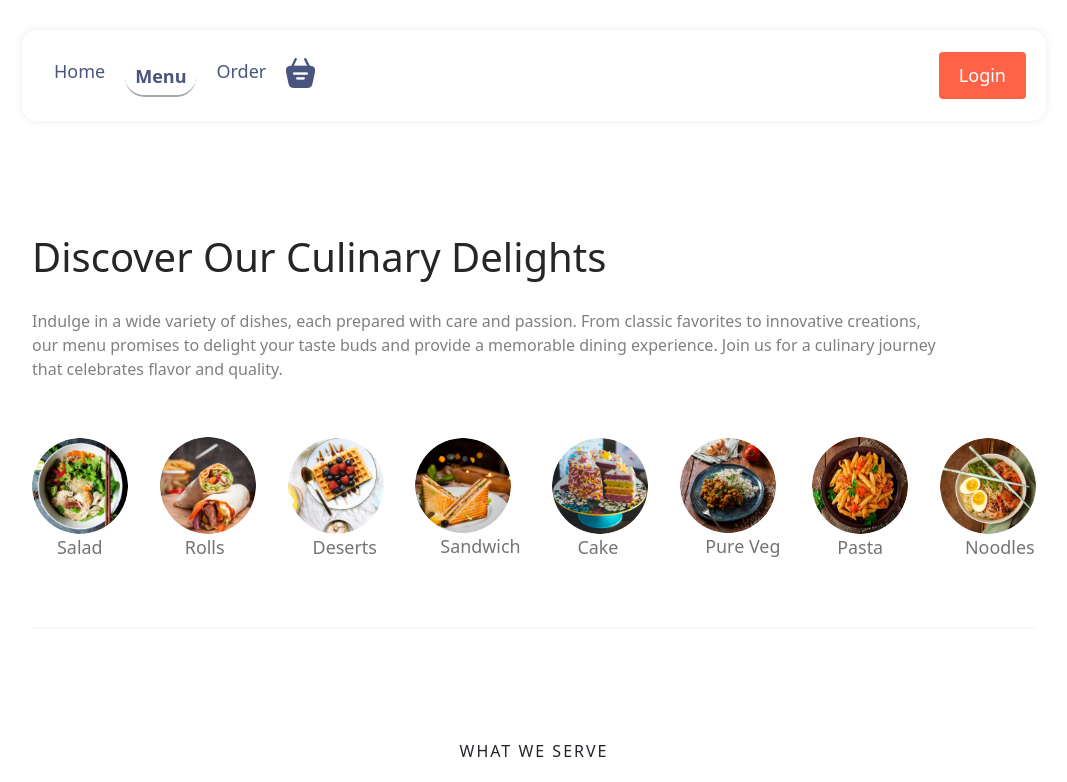
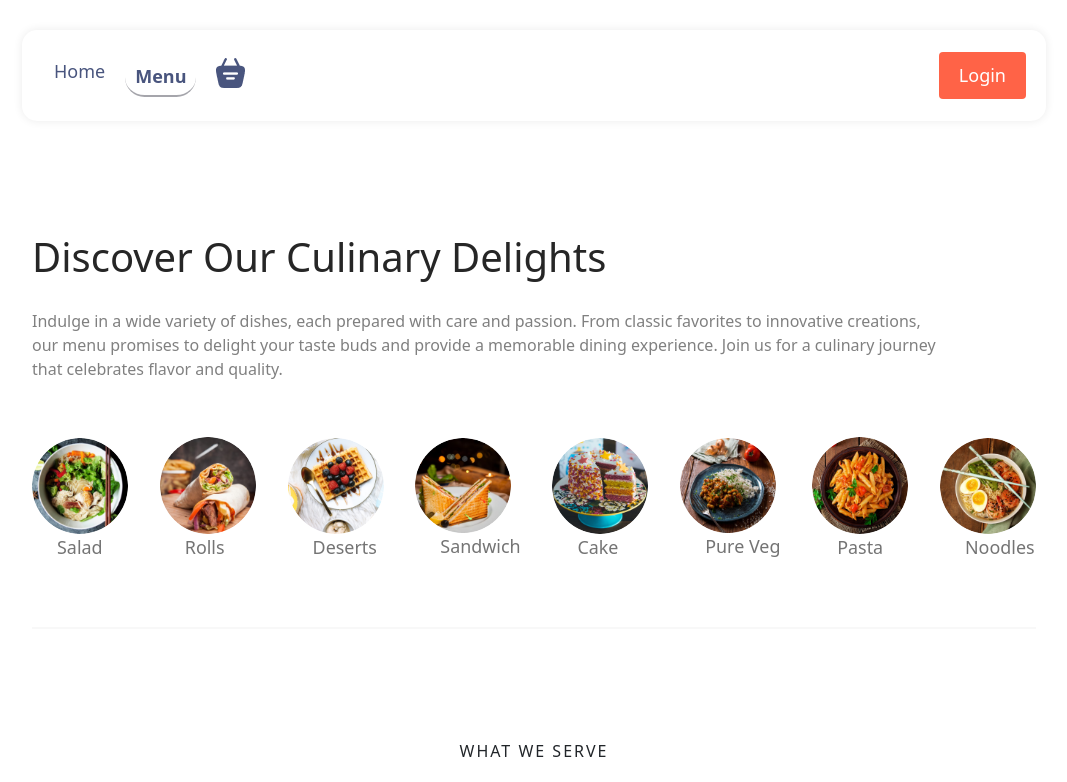
Before and after one commit to ngoctrieunp1/sgu_ktpm2025, a React (Create React App) app in the folder Client/my-app/: page /menu in a window 1280 px wide. Shown: the top 782 px of the page, without its empty margins (106-1173 px from the left). Built offline with nearby package versions, Linux system fonts and the light colour scheme; no server answers.

Commit message:
Ẩn UC6,UC8 để tạo phase2

```diff
--- a/Client/my-app/src/Components/Navbar/Navbar.jsx
+++ b/Client/my-app/src/Components/Navbar/Navbar.jsx
@@ -55,9 +55,12 @@ function Navbar() {
         <Link to="/menu" style={{ textDecoration: 'none', color: '#49557e' }} onClick={closeMenu}>
           <li className={location.pathname === '/menu' ? 'active' : ''}>Menu</li>
         </Link>
-        <Link to="/myorder" style={{ textDecoration: 'none', color: '#49557e' }} onClick={closeMenu}>
+
+        {/* tạm ẩn để sửa dụng Brand 2 */}
+
+        {/* <Link to="/myorder" style={{ textDecoration: 'none', color: '#49557e' }} onClick={closeMenu}>
           <li className={location.pathname === '/myorder' ? 'active' : ''}>Order</li>
-        </Link>
+        </Link> */}
         <Link to={cartPath} onClick={closeMenu} style={{ textDecoration: 'none' }}>
           <li>
             <img src={basket_icon} alt="Basket" />
--- a/Client/my-app/src/Pages/UserPages/Cart/Cart.jsx
+++ b/Client/my-app/src/Pages/UserPages/Cart/Cart.jsx
@@ -90,7 +90,10 @@ function Cart() {
             <p>Total</p>
             <p>${getTotalPrice() + 0}</p>
           </div>
-          <button onClick={() => navigate("/placeorder")} className='checkout-btn'>PROCEED TO CHECKOUT</button>
+
+              {/* tạm ẩn để sửa dụng Branch 2 */}
+
+          {/* <button onClick={() => navigate("/placeorder")} className='checkout-btn'>PROCEED TO CHECKOUT</button> */}
         </div>
       </div>
     </div>
```
